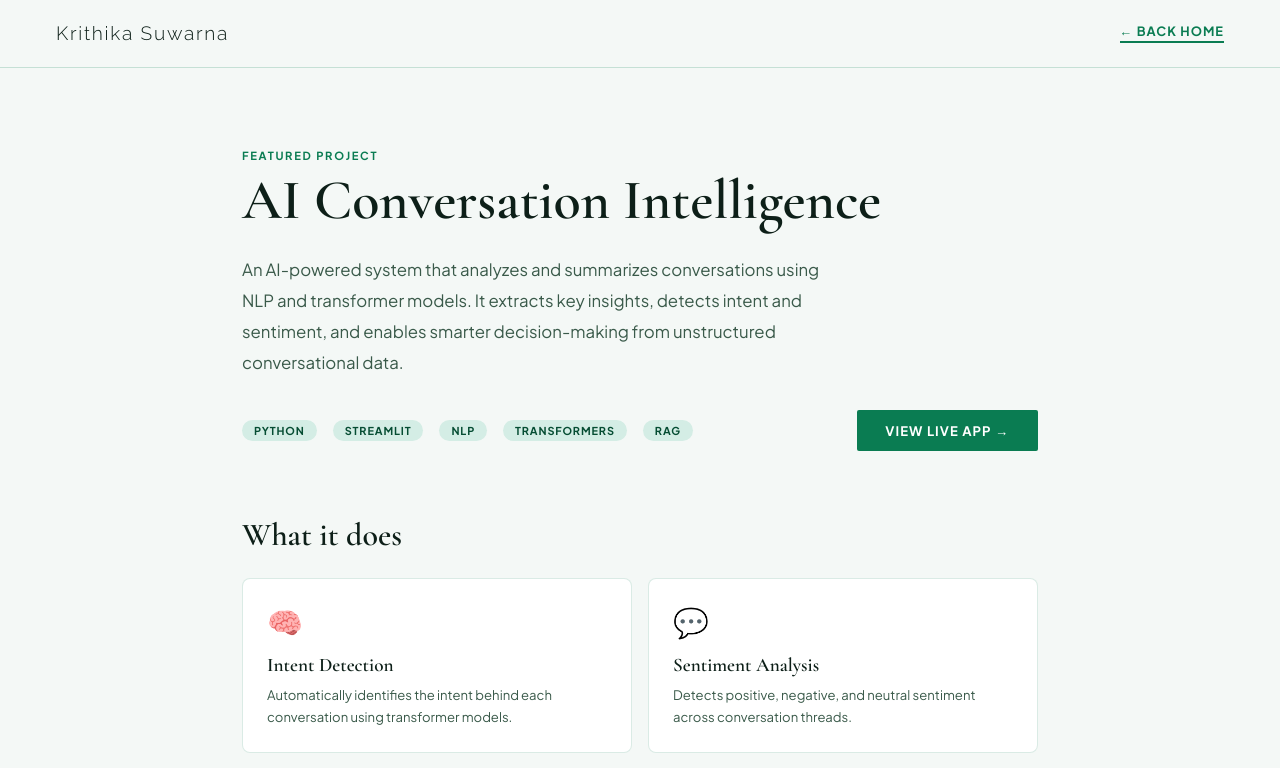
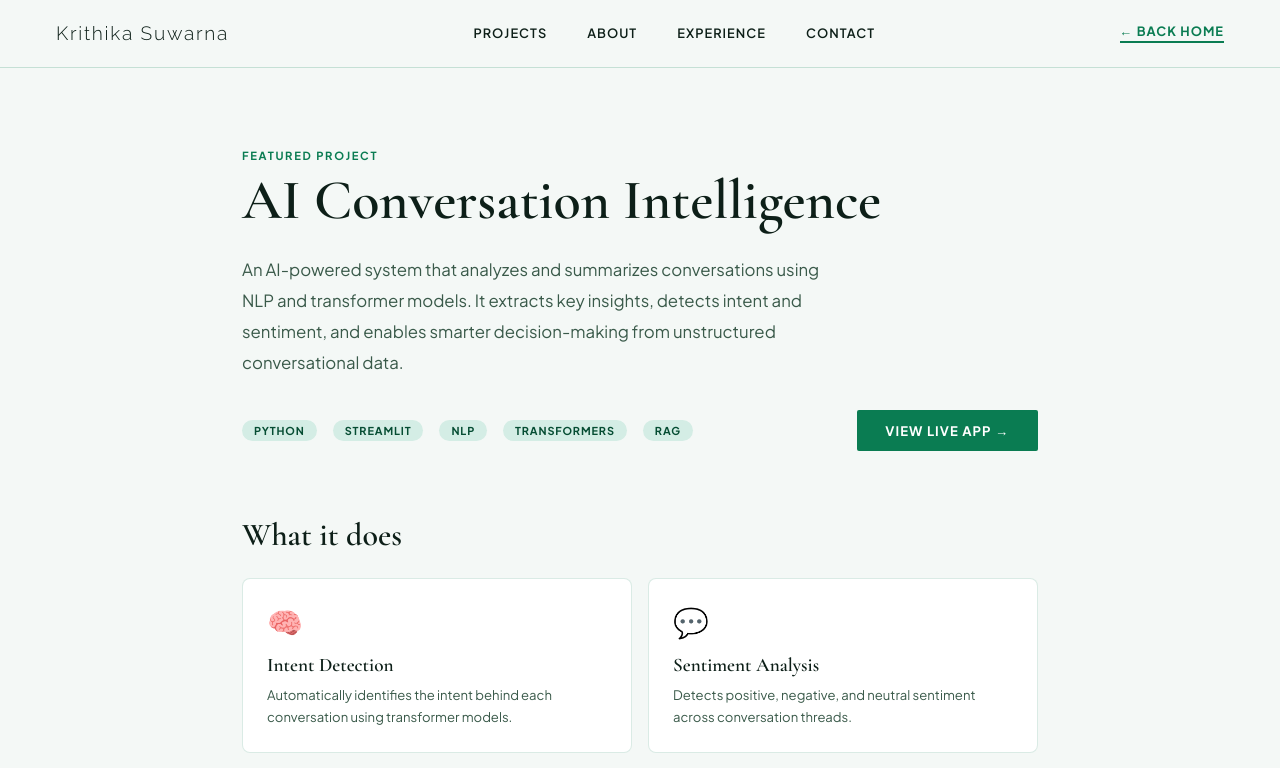
Before and after one commit to Krithikap019/ai-portfolio, a Next.js app: page /projects/ai_conversation in a window 1280 px wide. Shown: the top 768 px of the page. Built offline with nearby package versions, Linux system fonts and the light colour scheme.

Commit message:
fin project

```diff
--- a/app/projects/ai_conversation/page.jsx
+++ b/app/projects/ai_conversation/page.jsx
@@ -7,6 +7,12 @@
       <nav style={{ display: "flex", justifyContent: "space-between", alignItems: "center", padding: "1.4rem 3.5rem", borderBottom: "1px solid rgba(10,124,82,0.2)", background: "#f4f8f6" }}>
         <div style={{ fontFamily: "'Raleway', sans-serif", fontSize: "1.2rem", fontWeight: 300, letterSpacing: "0.09em" }}>
           Krithika<span style={{ color: "#0a7c52" }}> </span>Suwarna
+        </div>
+        <div style={{ display: "flex", gap: "2.5rem", fontSize: "0.8rem", fontWeight: 600, letterSpacing: "0.08em", textTransform: "uppercase", fontFamily: "'Plus Jakarta Sans', sans-serif" }}>
+        <Link href="/projects" style={{ color: "#0d1f18", textDecoration: "none" }}>Projects</Link>
+        <Link href="/#about" style={{ color: "#0d1f18", textDecoration: "none" }}>About</Link>
+        <Link href="/#experience" style={{ color: "#0d1f18", textDecoration: "none" }}>Experience</Link>
+        <Link href="/#contact" style={{ color: "#0d1f18", textDecoration: "none" }}>Contact</Link>
         </div>
         <Link href="/" style={{ color: "#0a7c52", textDecoration: "none", fontSize: "0.8rem", fontWeight: 700, letterSpacing: "0.08em", textTransform: "uppercase", borderBottom: "2px solid #0a7c52", paddingBottom: "2px" }}>← Back home</Link>
       </nav>
--- a/app/projects/ai_fin_analyser/page.jsx
+++ b/app/projects/ai_fin_analyser/page.jsx
@@ -7,6 +7,12 @@
       <nav style={{ display: "flex", justifyContent: "space-between", alignItems: "center", padding: "1.4rem 3.5rem", borderBottom: "1px solid rgba(10,124,82,0.2)", background: "#f4f8f6" }}>
         <div style={{ fontFamily: "'Raleway', sans-serif", fontSize: "1.2rem", fontWeight: 300, letterSpacing: "0.09em" }}>
           Krithika<span style={{ color: "#0a7c52" }}> </span>Suwarna
+        </div>
+        <div style={{ display: "flex", gap: "2.5rem", fontSize: "0.8rem", fontWeight: 600, letterSpacing: "0.08em", textTransform: "uppercase", fontFamily: "'Plus Jakarta Sans', sans-serif" }}>
+        <Link href="/projects" style={{ color: "#0d1f18", textDecoration: "none" }}>Projects</Link>
+        <Link href="/#about" style={{ color: "#0d1f18", textDecoration: "none" }}>About</Link>
+        <Link href="/#experience" style={{ color: "#0d1f18", textDecoration: "none" }}>Experience</Link>
+        <Link href="/#contact" style={{ color: "#0d1f18", textDecoration: "none" }}>Contact</Link>
         </div>
         <Link href="/" style={{ color: "#0a7c52", textDecoration: "none", fontSize: "0.8rem", fontWeight: 700, letterSpacing: "0.08em", textTransform: "uppercase", borderBottom: "2px solid #0a7c52", paddingBottom: "2px" }}>← Back home</Link>
       </nav>
```
